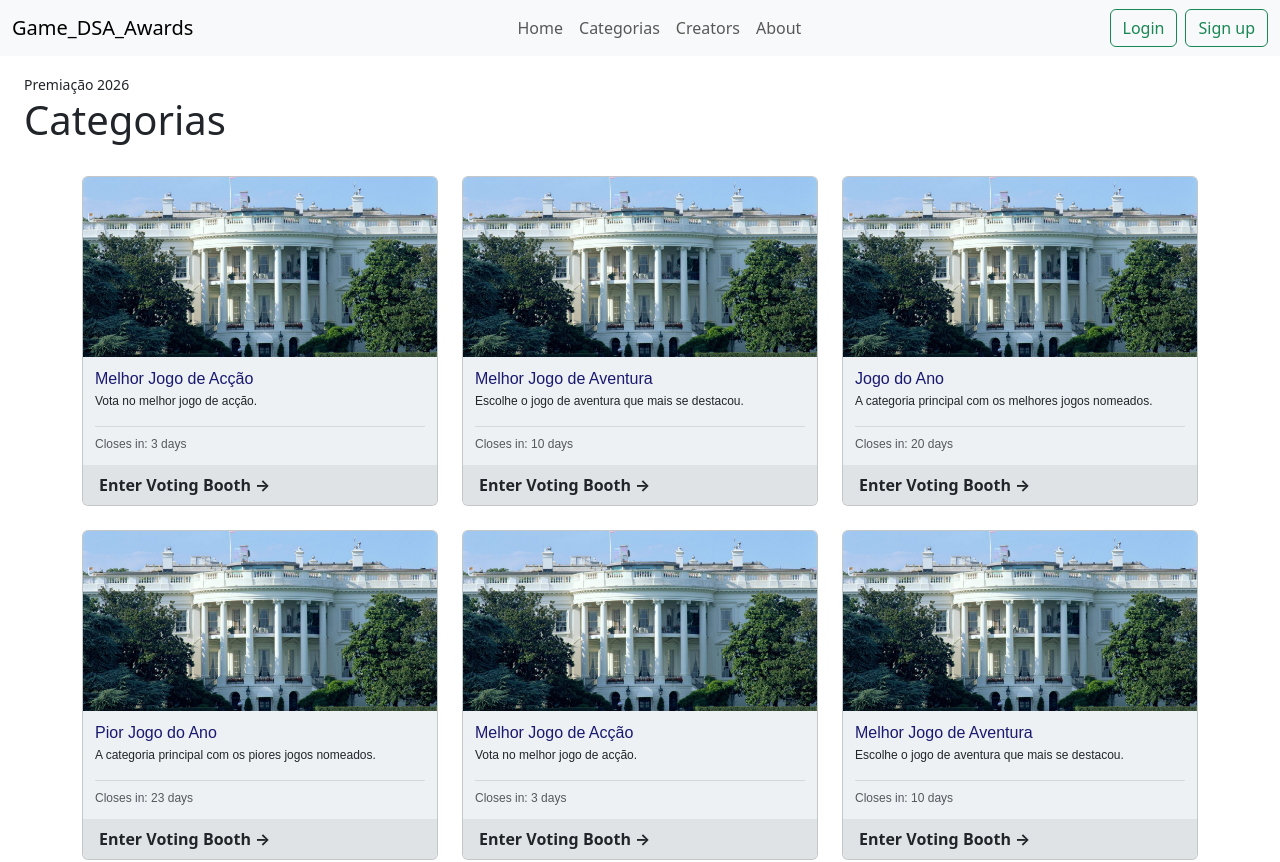
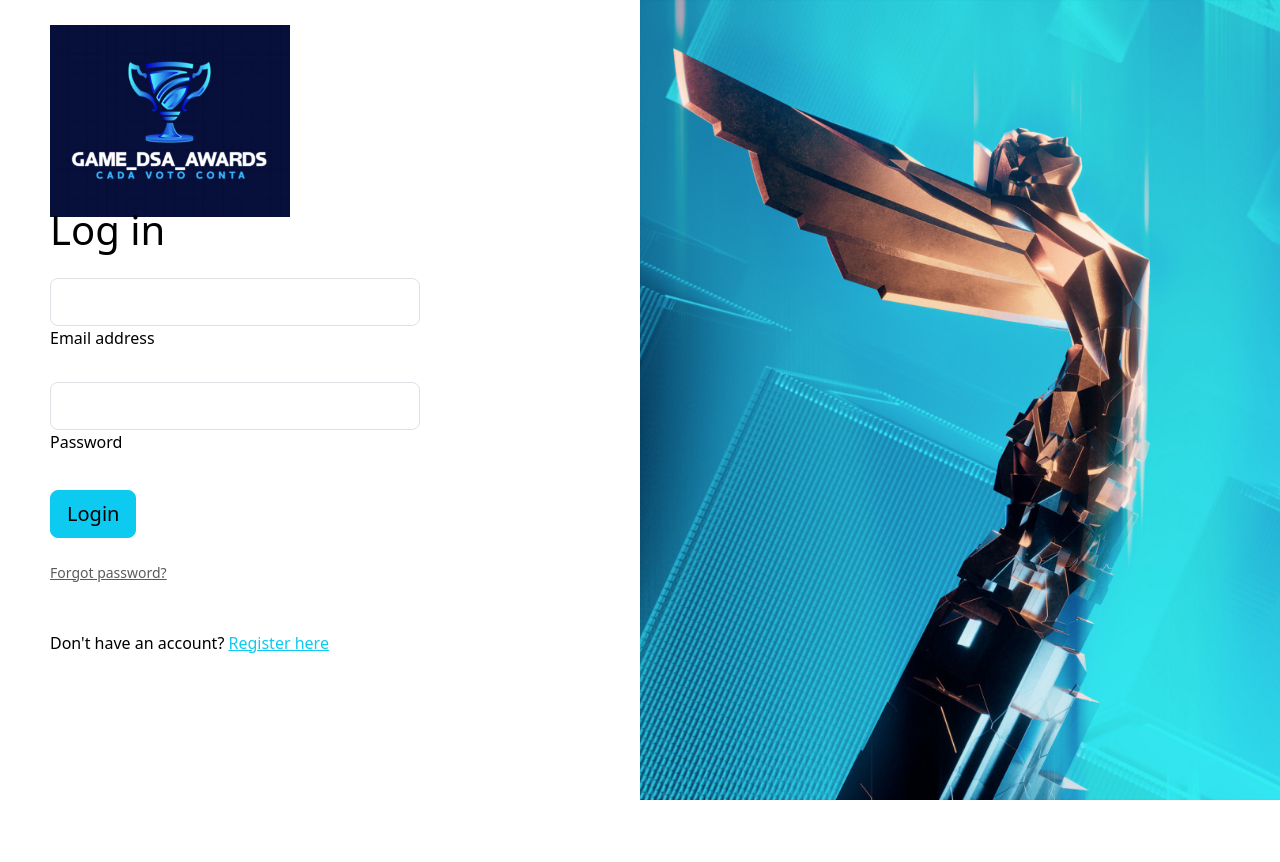
Before and after one commit to RCosta212006/Electronic-Voting-System, a React (Vite) app in the folder frontend/SVE/: page / in a window 1280 px wide. Shown: the top 862 px of the page. After the commit the page ends 800 px from the top, so only its background shows below. Built offline with nearby package versions, Linux system fonts and the light colour scheme.

Commit message:
Criação da página de Login

```diff
--- a/frontend/SVE/src/App.jsx
+++ b/frontend/SVE/src/App.jsx
@@ -4,14 +4,18 @@ import GameCategoryCard from "./components/GameCategoryCard";
 import Categories from "./pages/Categories";
 import NavBar from "./components/NavBar";
 import LowScrollBar from "./components/LowScrollBar";
+import Login from "./pages/Login";
 
 function App(){
 
   return(
     <div>
+      {/*
       <NavBar></NavBar>
       <Categories></Categories>
       <LowScrollBar></LowScrollBar>
+      */}
+      <Login></Login>
     </div>
   )
 }
--- /dev/null
+++ b/frontend/SVE/src/css/Login.css
@@ -0,0 +1,46 @@
+html,
+body,
+#root {
+    height: 100%;
+    margin: 0;
+    overflow: hidden;
+}
+
+.login-page {
+    height: 100vh;
+    overflow: hidden;
+}
+
+.login-left {
+    height: 100vh;
+    display: flex;
+    flex-direction: column;
+    padding-left: 50px;
+}
+
+.logo-container {
+    padding-top: 25px;
+}
+
+.login-logo {
+    width: 240px;
+    height: auto;
+}
+
+.login-form-container {
+    flex: 1;
+    display: flex;
+    align-items: center;
+}
+
+.login-form {
+    width: 370px;
+    margin-top: -140px;
+}
+
+.login-image {
+    width: 100%;
+    height: 100vh;
+    object-fit: cover;
+    object-position: left center;
+}
--- a/frontend/SVE/src/pages/Login.jsx
+++ b/frontend/SVE/src/pages/Login.jsx
@@ -0,0 +1,82 @@
+import loginImage from "../images/Game_Awards_Login.jpg";
+import logoImage from "../images/Logo.png";
+import "../css/Login.css";
+
+function Login() {
+    return (
+        <section className="login-page">
+            <div className="container-fluid h-100">
+                <div className="row h-100">
+
+                    <div className="col-sm-6 text-black login-left">
+                        <div className="logo-container">
+                            <img
+                                src={logoImage}
+                                alt="Game DSA Awards"
+                                className="login-logo"
+                            />
+                        </div>
+
+                        <div className="login-form-container">
+                            <form className="login-form">
+                                <h1 className="fw-normal mb-4">Log in</h1>
+
+                                <div className="form-outline mb-4">
+                                    <input
+                                        type="email"
+                                        id="emailinput"
+                                        className="form-control form-control-lg"
+                                    />
+                                    <label className="form-label" htmlFor="form2Example18">
+                                        Email address
+                                    </label>
+                                </div>
+
+                                <div className="form-outline mb-4">
+                                    <input
+                                        type="password"
+                                        id="passwordinput"
+                                        className="form-control form-control-lg"
+                                    />
+                                    <label className="form-label" htmlFor="form2Example28">
+                                        Password
+                                    </label>
+                                </div>
+
+                                <div className="pt-1 mb-4">
+                                    <button className="btn btn-info btn-lg" type="button">
+                                        Login
+                                    </button>
+                                </div>
+
+                                <p className="small mb-5">
+                                    <a className="text-muted" href="#!">
+                                        Forgot password?
+                                    </a>
+                                </p>
+
+                                <p>
+                                    Don't have an account?{" "}
+                                    <a href="#!" className="link-info">
+                                        Register here
+                                    </a>
+                                </p>
+                            </form>
+                        </div>
+                    </div>
+
+                    <div className="col-sm-6 px-0 d-none d-sm-block">
+                        <img
+                            src={loginImage}
+                            alt="Login"
+                            className="login-image"
+                        />
+                    </div>
+
+                </div>
+            </div>
+        </section>
+    );
+}
+
+export default Login;
```
Also changed, not shown: frontend/SVE/src/images/Game_Awards_Login.jpg (added), frontend/SVE/src/images/Logo.png (added).
